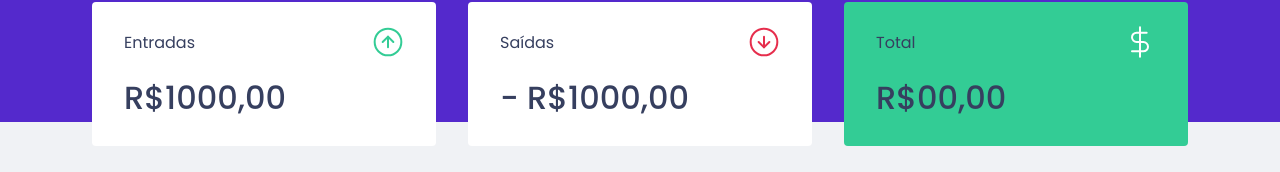
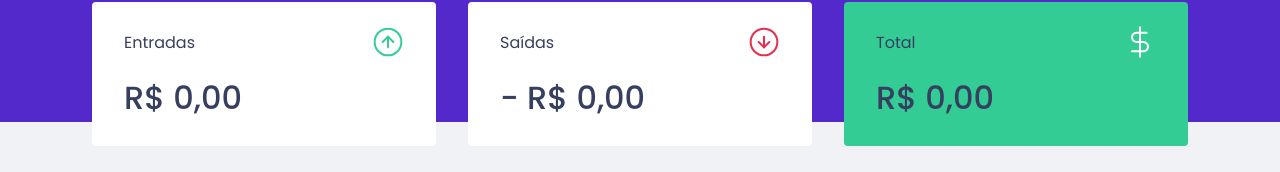
Before and after one commit to claudianopl/DtMoney, a React (Create React App) app: page / in a window 1280 px wide. Shown: the part 150-322 px from the top of the page. Built offline with nearby package versions, Linux system fonts and the light colour scheme; no server answers; what miragejs would draw is missing.

Commit message:
Finalizando context api

```diff
--- a/src/App.tsx
+++ b/src/App.tsx
@@ -3,6 +3,7 @@ import Modal from "react-modal";
 import { Dashboard } from "./components/Dashboard";
 import { Header } from "./components/Header";
 import { NewTransactionModal } from "./components/NewTransactionModal";
+import { TransactionProvider } from "./Hooks/UseTransactionsContext";
 import { GlogalStyle } from "./styles/global";
 
 Modal.setAppElement('#root');
@@ -18,11 +19,11 @@ export function App() {
     setIsNewTransactionModalOpen(false)
   }
   return (
-    <>
+    <TransactionProvider>
       <Header onOpenNewTransactionModal={handleOpenNewTransactionModal} />
       <Dashboard />
       <NewTransactionModal isOpen={isNewTransactionModalOpen} onRequestClose={handleCloseNewTransactionModal} />
       <GlogalStyle />
-    </>
+    </TransactionProvider>
   );
 }
--- /dev/null
+++ b/src/Hooks/UseTransactionsContext.tsx
@@ -0,0 +1,70 @@
+import { createContext, useContext } from 'react';
+import { useCallback, useEffect, useState, ReactNode } from "react";
+import { api } from "../services/api";
+
+interface TransactionProps {
+  id: number;
+  title: string;
+  amount: number;
+  type: string;
+  category: string;
+  createdAt: string;
+}
+
+type TransactionInput = Omit<TransactionProps, 'id' | 'createdAt'>
+
+interface TransactionsProviderProps {
+  children: ReactNode;
+}
+
+interface TransactionsContextData {
+  transactions: TransactionProps[];
+  createTransaction: (transaction: TransactionInput) => Promise<void>;
+}
+
+const TransactionsContext = createContext<TransactionsContextData>({} as TransactionsContextData);
+
+export const TransactionProvider = ({ children }: TransactionsProviderProps) => {
+  const [transactions, setTransactions] = useState<TransactionProps[]>([]);
+
+  const handleGetTransaction = useCallback(async () => {
+    const response = await api.get('/transactions');
+
+    setTransactions(response.data.transactions)
+  }, [])
+
+  async function createTransaction(transactionInput: TransactionInput) {
+    const response = await api.post('/transactions', {
+      ...transactionInput,
+      createdAt: new Date()
+    })
+
+    const { transaction } = response.data;
+
+    setTransactions(currentTransaction => [
+      ...currentTransaction,
+      transaction
+    ])
+  }
+
+  useEffect(() => {
+    handleGetTransaction()
+  }, [handleGetTransaction])
+
+
+
+  return (
+    <TransactionsContext.Provider value={{
+      transactions,
+      createTransaction
+    }}>
+      {children}
+    </TransactionsContext.Provider>
+  )
+}
+
+export function useTransaction() {
+  const context = useContext(TransactionsContext);
+
+  return context;
+}
--- a/src/components/NewTransactionModal/index.tsx
+++ b/src/components/NewTransactionModal/index.tsx
@@ -5,7 +5,7 @@ import closeImg from '../../assets/close.svg';
 import incomeImg from '../../assets/entradas.svg';
 import outcomeImg from '../../assets/saidas.svg';
 import { FormEvent, useCallback, useState } from "react";
-import { api } from "../../services/api";
+import { useTransaction } from "../../Hooks/UseTransactionsContext";
 
 interface NewTransactionModalProps {
   isOpen: boolean;
@@ -13,27 +13,36 @@ interface NewTransactionModalProps {
 }
 
 export function NewTransactionModal({ isOpen, onRequestClose }: NewTransactionModalProps) {
+  const { createTransaction } = useTransaction()
+
+
   const [title, SetTitle] = useState('');
-  const [value, setValue] = useState(0)
+  const [amount, setAmount] = useState(0)
   const [category, setCategory] = useState('')
   const [type, setType] = useState('deposit');
 
-  const handleCreateNewTransaction = useCallback((event: FormEvent) => {
+  const handleCreateNewTransaction = useCallback(async (event: FormEvent) => {
     event.preventDefault();
 
-    const data = {
+    await createTransaction({
       title,
-      value,
+      amount,
       category,
       type,
-    }
+    })
+    SetTitle('');
+    setAmount(0);
+    setCategory('')
+    setType('deposit')
 
-    api.post('/transactions', data)
+    onRequestClose()
   }, [
     category,
     title,
     type,
-    value
+    amount,
+    createTransaction,
+    onRequestClose
   ])
 
   return (
@@ -52,15 +61,15 @@ export function NewTransactionModal({ isOpen, onRequestClose }: NewTransactionMo
 
         <input
           placeholder='Titulo'
-          value={value}
+          value={title}
           onChange={(event) => SetTitle(event.target.value)}
         />
 
         <input
           type='number'
           placeholder='Valor'
-          value={title}
-          onChange={(event) => setValue(Number(event.target.value))}
+          value={amount}
+          onChange={(event) => setAmount(Number(event.target.value))}
         />
 
         <TransactionsTypeCotantainer>
--- a/src/components/Summary/index.tsx
+++ b/src/components/Summary/index.tsx
@@ -1,11 +1,32 @@
 import incomeImg from '../../assets/entradas.svg';
 import outCome from '../../assets/saidas.svg';
 import total from '../../assets/total.svg';
+import { useTransaction } from '../../Hooks/UseTransactionsContext';
+import { FormatNumber } from '../../utils/FormatNumber';
 
 import { Container } from "./styles";
 
 
 export function Summary() {
+  const { transactions } = useTransaction()
+
+  const { deposit, withdraws, amountTotal } = transactions.reduce((acc, transaction) => {
+    if (transaction.type === 'deposit') {
+      acc.deposit += transaction.amount;
+      acc.amountTotal += transaction.amount;
+    } else {
+      acc.withdraws += transaction.amount
+      acc.amountTotal -= transaction.amount;
+    }
+
+    return acc;
+  }, {
+    deposit: 0,
+    withdraws: 0,
+    amountTotal: 0,
+  })
+
+
   return (
     <Container>
       <div>
@@ -14,7 +35,7 @@ export function Summary() {
           <img src={incomeImg} alt="Entradas" />
         </header>
         <strong>
-          R$1000,00
+          {FormatNumber({ currentNumber: deposit })}
         </strong>
       </div>
       <div>
@@ -23,7 +44,7 @@ export function Summary() {
           <img src={outCome} alt="Saídas" />
         </header>
         <strong>
-          - R$1000,00
+          - {FormatNumber({ currentNumber: withdraws })}
         </strong>
       </div>
       <div className='highlight-background'>
@@ -32,7 +53,7 @@ export function Summary() {
           <img src={total} alt="Total" />
         </header>
         <strong>
-          R$00,00
+          {FormatNumber({ currentNumber: amountTotal })}
         </strong>
       </div>
     </Container>
--- a/src/components/TransactionsTable/index.tsx
+++ b/src/components/TransactionsTable/index.tsx
@@ -1,31 +1,12 @@
-import { useCallback, useEffect, useState } from "react";
-import { api } from "../../services/api";
+import { useTransaction } from "../../Hooks/UseTransactionsContext";
 import { FormatDate } from "../../utils/FormatDate";
 import { FormatNumber } from "../../utils/FormatNumber";
 import { Container } from "./styles";
 
-interface TransactionProps {
-  id: number;
-  title: string;
-  amount: number;
-  type: string;
-  category: string;
-  createdAt: string;
-}
+
 
 export function TransactionsTable() {
-  const [transactions, setTransactions] = useState<TransactionProps[]>([]);
-
-  const handleGetTransaction = useCallback(async () => {
-    const response = await api.get('/transactions');
-
-    setTransactions(response.data.transactions)
-  }, [])
-
-  useEffect(() => {
-    handleGetTransaction()
-  }, [handleGetTransaction])
-
+  const { transactions } = useTransaction()
 
   return (
     <Container>
```
